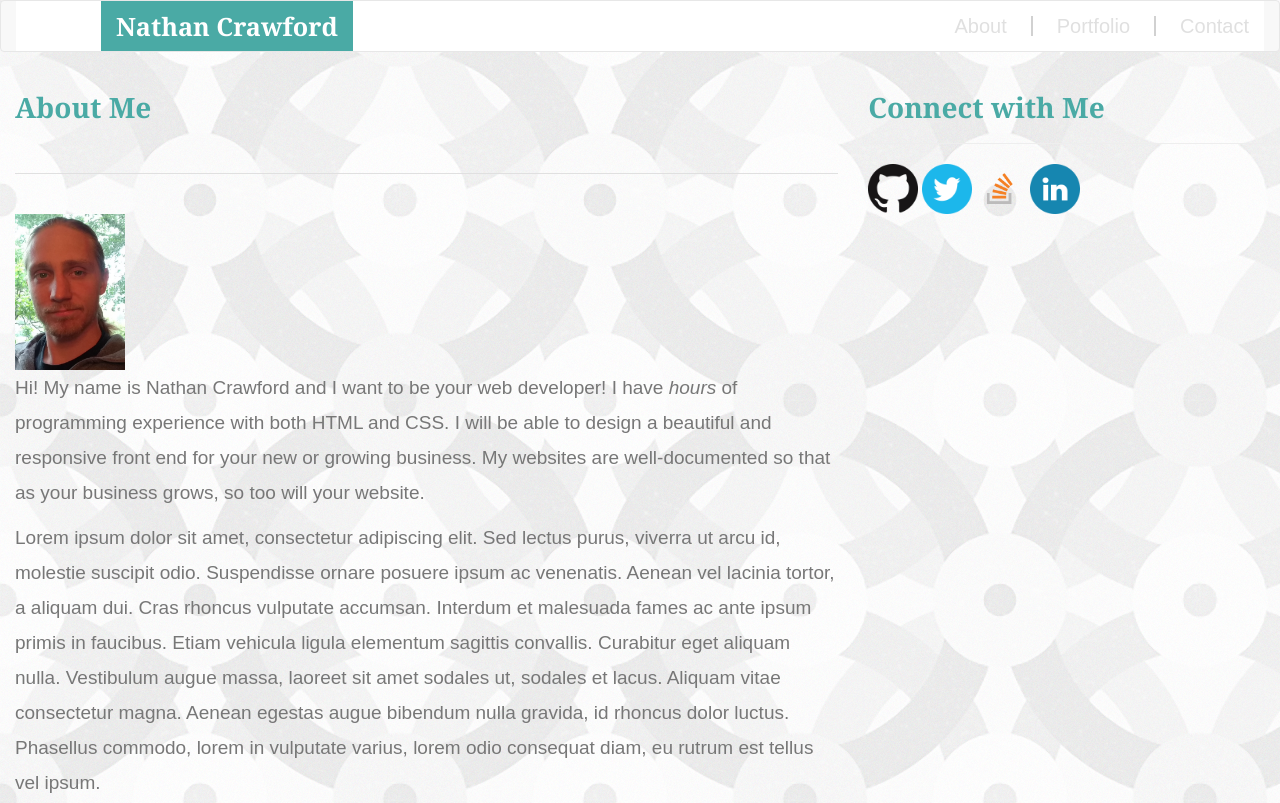
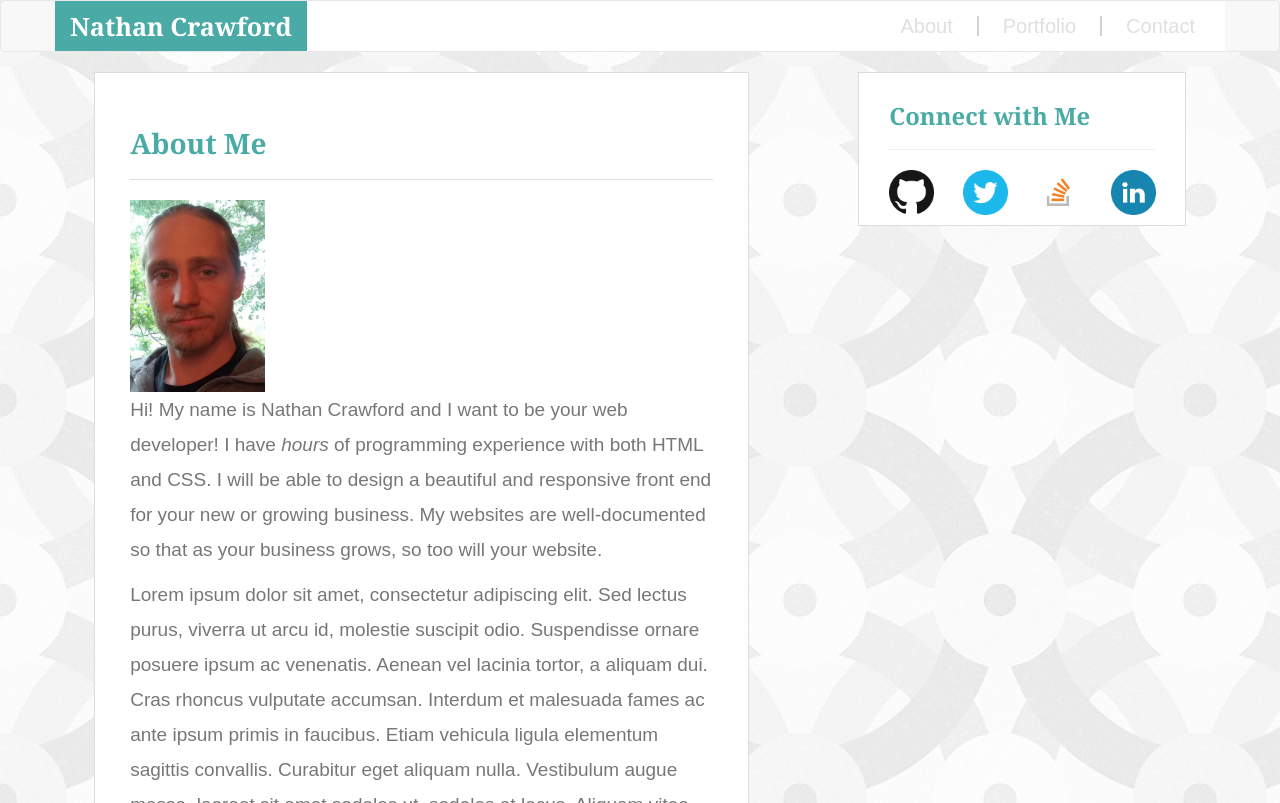
Before and after one commit to ArbutusNate/Responsive-Portfolio-Bootstrap, a plain HTML site: page indexbs.html in a window 1280 px wide. Shown: the top 803 px of the page. Drawn offline with nearby package versions, Linux system fonts and the light colour scheme.

Commit message:
preclass improvements

```diff
--- a/indexbs.html
+++ b/indexbs.html
@@ -1,8 +1,8 @@
 <!DOCTYPE html>
 <html>
 <head>
+	<meta charset="utf-8">
 	<title>About</title>
-	<meta charset="utf-8">
 	<meta name="viewport" content="width=device-width,initial-scale=1">
 	<link rel="stylesheet" href="https://maxcdn.bootstrapcdn.com/bootstrap/3.3.7/css/bootstrap.min.css" integrity="sha384-BVYiiSIFeK1dGmJRAkycuHAHRg32OmUcww7on3RYdg4Va+PmSTsz/K68vbdEjh4u" crossorigin="anonymous">
 	<link rel="stylesheet" type="text/css" href="style.css">
@@ -10,7 +10,7 @@
 <body>
 <!-- Navbar -->
 <nav class="navbar navbar-default">
-  <div class="container-fluid">
+  <div class="container" id="headbar">
     <!-- Brand and toggle get grouped for better mobile display -->
     <div class="navbar-header">
       <button type="button" class="navbar-toggle collapsed" data-toggle="collapse" data-target="#bs-example-navbar-collapse-1" aria-expanded="false">
@@ -57,8 +57,10 @@
   </div><!-- /.container-fluid -->
 </nav>
 <!-- /Navbar -->
-	<div class="col-md-8">
-	   <h2>About Me</h2><br><hr class="contentrule"><br>
+<div class="container content-wrapper"></div>
+	<div class="row">
+	  <div class="col-md-6 col-md-offset-1" id="main-content">
+	   		<h2>About Me</h2><hr class="contentrule">
 			<img src="./images/port-pic.jpg" width="210px" id="profile">
 			<p class="about">
 				Hi! My name is Nathan Crawford and I want to be your web developer! I have <em>hours</em> of programming experience with both HTML and CSS. I will be able to design a beautiful and responsive front end for your new or growing business. My websites are well-documented so that as your business grows, so too will your website.
@@ -70,14 +72,34 @@
 				Nunc rutrum, dolor quis tempus elementum, sapien lacus vulputate enim, eu vestibulum lacus velit et orci. Nullam gravida mauris vitae fermentum eleifend. Fusce aliquet venenatis facilisis. Nunc placerat sagittis varius. Praesent eget magna efficitur, accumsan lorem et, scelerisque libero. Mauris ac leo sed lectus sagittis placerat. Cras mollis eros lectus, non tincidunt purus pulvinar quis. Proin eget euismod sem. Interdum et malesuada fames ac ante ipsum primis in faucibus.
 			</p>
 	  </div>
-	<div class="col-md-4">
 	  			<!-- Connect Box -->
-	<div id="connect">
-		<h2 class="connectheader">Connect with Me<hr></h2>
+	  <div class="col-md-3 col-md-offset-1" id="connect">
+	  		<div class="row">
+	  			<div class="col-md-12">
+	  				<h2 id="connectme">Connect with Me<hr></h2>
+	  			</div>
+	  		</div>
+			<div class="row">
+				<div class="col-md-3 connect-links">
+					<a href="https://github.com/ArbutusNate" target="_blank"><img src="./images/gh-icon-dark.png" class="icon"></a>
+				</div>
+				<div class="col-md-3 connect-links">
+					<a href="https://twitter.com/ArbutusNate" target="_blank"><img src="./images/twit-icon.png" class="icon"></a>
+				</div>
+				<div class="col-md-3 connect-links">
+					<a href="http://stackoverflow.com/users/7833943/arbutusnate" target="_blank"><img src="./images/so-icon.png" class="icon"></a>
+				</div>
+				<div class="col-md-3 connect-links">
+					<a href="https://www.linkedin.com/in/nathan-crawford-264229139/"><img src="./images/linked-icon.png" class="icon"></a>
+				</div>
+			</div>
+<!-- 			<div id="connect">
 				<a href="https://github.com/ArbutusNate" target="_blank" class="icon"><img src="./images/gh-icon-dark.png" width="50px"></a>
 				<a href="https://twitter.com/ArbutusNate" target="_blank" class="icon"><img src="./images/twit-icon.png" width="50px"></a>
 				<a href="http://stackoverflow.com/users/7833943/arbutusnate" target="_blank" class="icon"><img src="./images/so-icon.png" width="50px"></a>
 				<a href="https://www.linkedin.com/in/nathan-crawford-264229139/" target="_blank" class="icon"><img src="./images/linked-icon.png" width="50px"></a>
+	   		</div> -->
+	   </div>
 	</div>
 </div>
 <!-- Footer -->
--- a/style.css
+++ b/style.css
@@ -12,20 +12,44 @@ p {
 	font-family: 'Arial', 'Helvetica Neue', Helvetica, sans-serif;
 	color: #777777;
 	line-height: 35px;
+	float: left;
 }
 .contentrule {
 	border-color: #e0e0e0;
 }
+#connectme {
+	font-size: 1.7em;
+}
+
 #profile {
-		width: 110px;
+		width: 135px;
+		float: left;
 	}
+#main-content {
+	border: 1px solid #dddddd;
+	padding: 35px;
+	background-color: #ffffff;
+	float: left;
+	margin-bottom: 50px;
+}
+.icon {
+	width: 45px;
+}
+#connect {
+	background-color: #ffffff;
+	border: 1px solid #dddddd;
+	padding: 10px 30px;
+}
 /*Navbar Styles */
 .nav.navbar-nav.navbar-right > li > a.linkfont:hover {
     background-color: #4aaaa5;
     border-radius: 5px;
     color: white;
 }
-
+.navbar-default .navbar-brand:hover {
+	color: white;
+	background-color: #4aaaa5;
+}
 .navbar-default .navbar-brand {
 	font-family: 'Georgia', Times, Times New Roman, serif;
 	font-size: 1.8em;
@@ -33,12 +57,12 @@ p {
 	background-color: #4aaaa5;
 	color: white;
 }
-.navbar-default.navbar-brand >li > a:hover {
+a.navbar-brand:hover {
 	background-color: #4aaaa5;
 }
 @media (min-width: 768px) {
 .container-fluid .navbar-header {
-	margin-left: 100px
+	margin-left: 90px
 	}
 }
 
@@ -52,6 +76,9 @@ a.linkfont {
 	color: #e0e0e0
 }
 #bs-example-navbar-collapse-1.collapse.navbar-collapse{
+	background-color: white;
+}
+#headbar {
 	background-color: white;
 }
 /*Vertical Divider for Navbar*/
```
Lines whose indentation alone changed are shown as unchanged.
